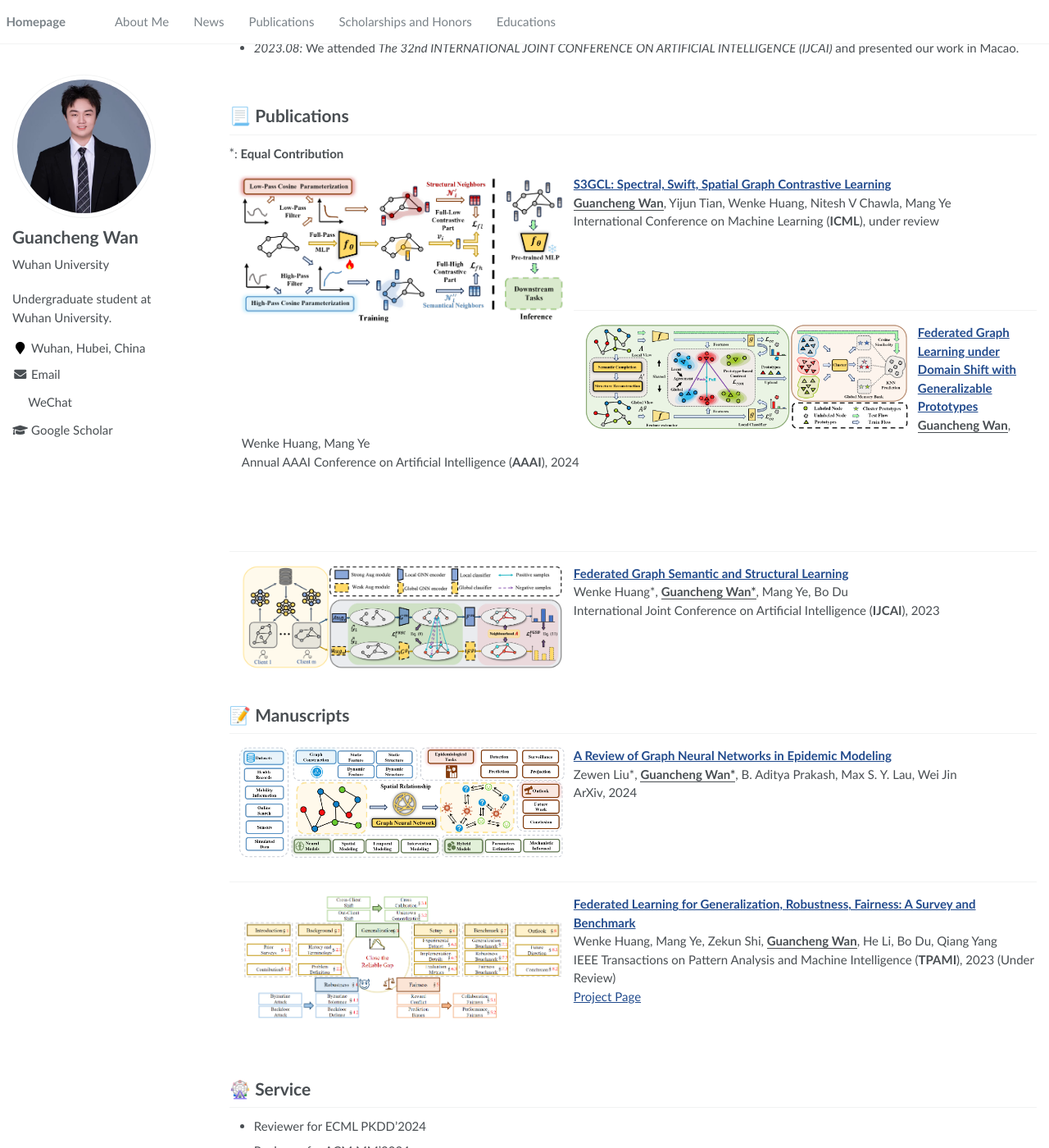
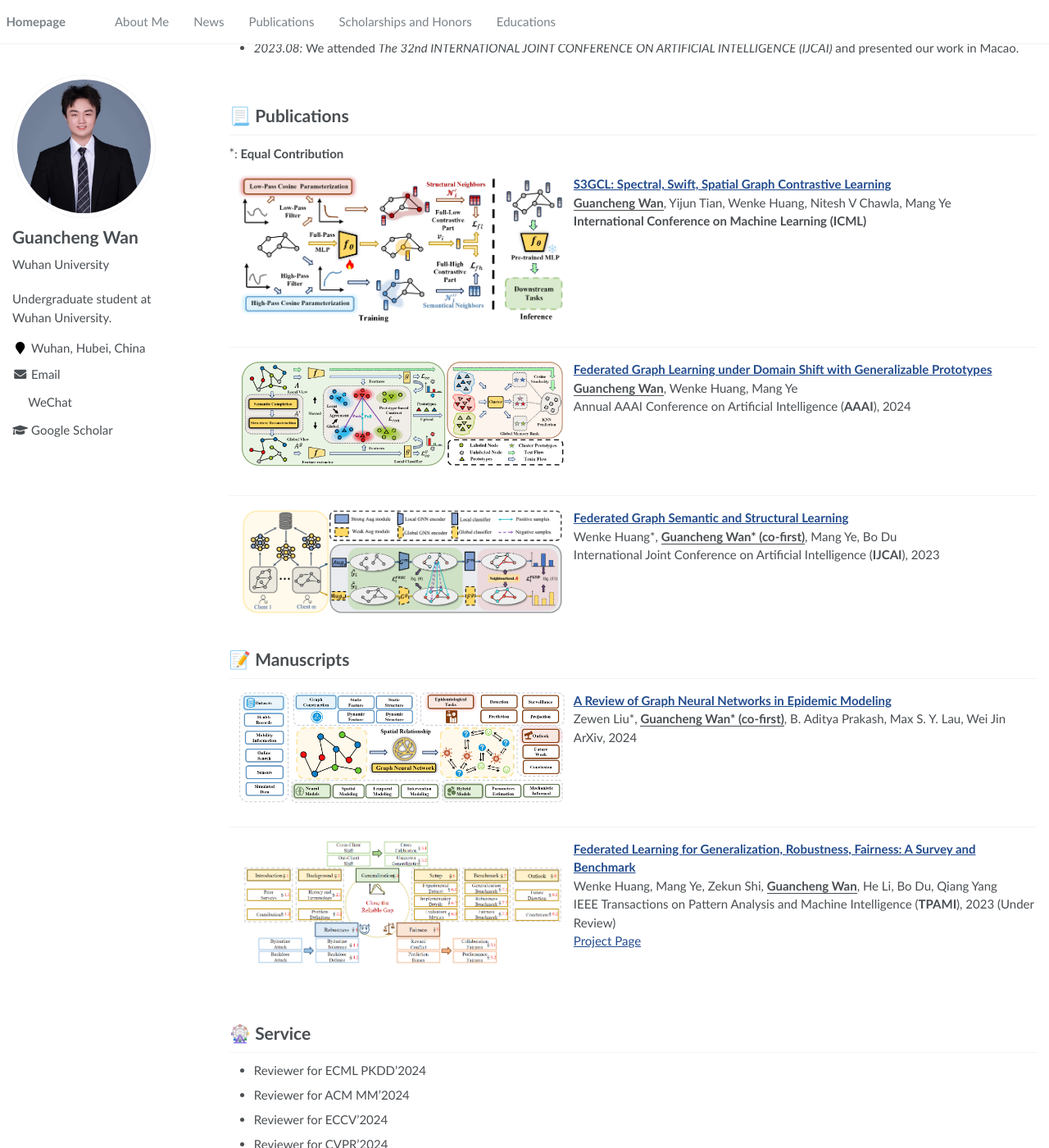
Before and after one commit to SuHui03/guanchengWan.github.io, a Jekyll site: the page built from _pages/about.md, in a window 1280 px wide and 1400 px high, scrolled down 660 px. Shown: the whole window at 82% size. Built offline with Jekyll 4.4.1, drawn with Linux system fonts in a browser that asks for light colours; formulas are drawn with MathJax 3.

Commit message:
Update about.md

```diff
--- a/_pages/about.md
+++ b/_pages/about.md
@@ -67,9 +67,11 @@ hspace="10" wspace="20" src="../images/S3GCL_ICML24.png">
   <dd><a href=""><strong>S3GCL: Spectral, Swift, Spatial Graph Contrastive Learning
 </strong></a></dd>
 <dd><strong><u>Guancheng Wan</u></strong>, Yijun Tian, Wenke Huang, Nitesh V Chawla, Mang Ye</dd>
-    <dd>International Conference on Machine Learning (<strong>ICML</strong>), under review</dd>
+    <dd><strong> International Conference on Machine Learning (ICML) </strong></dd>
 </dl>
 
+<br />
+<br />
 <br />
 <br />
 <br />
@@ -95,7 +97,7 @@ hspace="10" wspace="20" src="../images/S3GCL_ICML24.png">
   <dt><img align="left" width="400"
 hspace="10"   wspace="20" src="../images/fgssl.png"></dt>
   <dd><a href="https://marswhu.github.io/publications/files/FGSSL.pdf"><strong>Federated Graph Semantic and Structural Learning</strong></a></dd>
-  <dd>Wenke Huang*, <strong><u>Guancheng Wan*</u></strong>, Mang Ye, Bo Du</dd>
+  <dd>Wenke Huang*, <strong><u>Guancheng Wan* (co-first)</u></strong>, Mang Ye, Bo Du</dd>
   <dd> International Joint Conference on Artificial Intelligence (<strong>IJCAI</strong>), 2023  </dd>
   <!-- <dd>
     <a href="https://marswhu.github.io/publications/files/FGSSL.pdf">[Paper]</a>
@@ -119,7 +121,7 @@ hspace="10"   wspace="20" src="../images/fgssl.png"></dt>
 hspace="10" wspace="20" src="../images/episurvey.png">
 </dt>
   <dd><a href="https://arxiv.org/abs/2403.19852"><strong>A Review of Graph Neural Networks in Epidemic Modeling</strong></a></dd>
-<dd>Zewen Liu*, <strong><u>Guancheng Wan*</u></strong>, B. Aditya Prakash, Max S. Y. Lau, Wei Jin</dd>
+<dd>Zewen Liu*, <strong><u>Guancheng Wan* (co-first)</u></strong>, B. Aditya Prakash, Max S. Y. Lau, Wei Jin</dd>
     <dd>ArXiv, 2024</dd>
 </dl>
 
```
